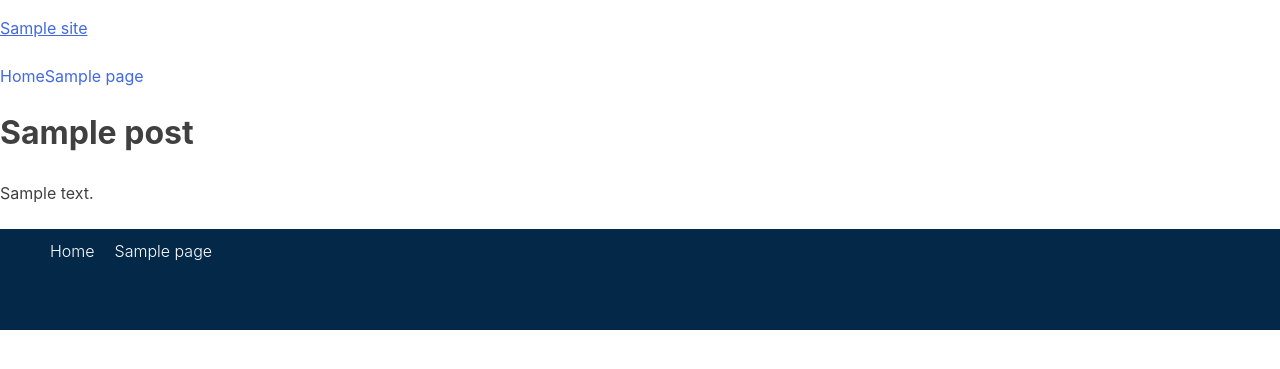
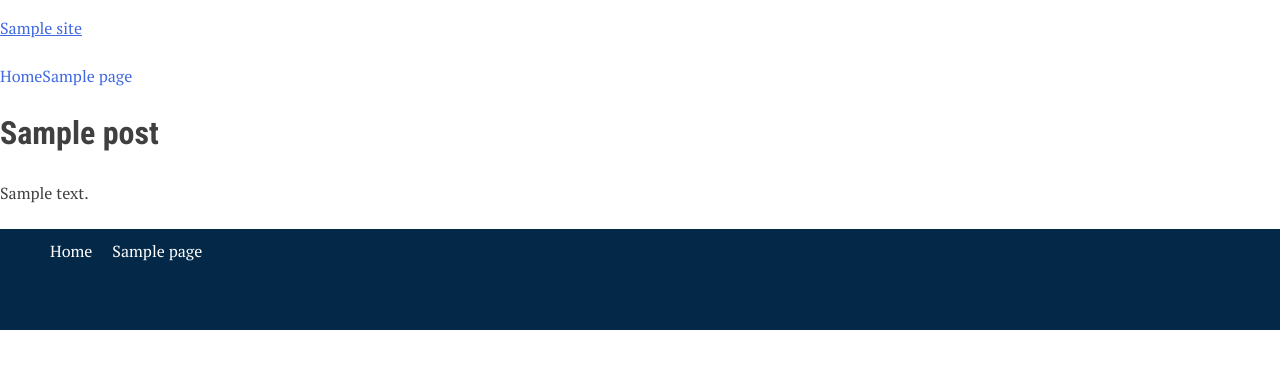
Before and after one commit to cp3402-students/project-team4, a WordPress theme: template themes/u3a-online/page.php in a window 1280 px wide. Shown: the top 369 px of the page. Run offline with PHP 8.4 and a stand-in for WordPress, Linux system fonts and the light colour scheme; the site name, menu and one post (Sample post) are stand-ins, and other content is empty; some libraries are stand-ins or nearby versions.

Commit message:
Updated functions.php to enqueue google fonts

```diff
--- a/themes/u3a-online/functions.php
+++ b/themes/u3a-online/functions.php
@@ -101,6 +101,7 @@ function u3a_online_setup() {
 		)
 	);
 }
+
 add_action( 'after_setup_theme', 'u3a_online_setup' );
 
 /**
@@ -113,6 +114,7 @@ add_action( 'after_setup_theme', 'u3a_online_setup' );
 function u3a_online_content_width() {
 	$GLOBALS['content_width'] = apply_filters( 'u3a_online_content_width', 640 );
 }
+
 add_action( 'after_setup_theme', 'u3a_online_content_width', 0 );
 
 /**
@@ -133,12 +135,15 @@ function u3a_online_widgets_init() {
 		)
 	);
 }
+
 add_action( 'widgets_init', 'u3a_online_widgets_init' );
 
 /**
  * Enqueue scripts and styles.
  */
 function u3a_online_scripts() {
+	//Enqueue Google fonts for theme: PT Serif and Roboto
+	wp_enqueue_style( 'u3a-online-fonts', "https://fonts.googleapis.com/css2?family=PT+Serif:ital,wght@0,400;0,700;1,400;1,700&family=Roboto+Condensed:ital,wght@0,100..900;1,100..900&display=swap" );
 	wp_enqueue_style( 'u3a-online-style', get_stylesheet_uri(), array(), _S_VERSION );
 	wp_style_add_data( 'u3a-online-style', 'rtl', 'replace' );
 
@@ -148,6 +153,7 @@ function u3a_online_scripts() {
 		wp_enqueue_script( 'comment-reply' );
 	}
 }
+
 add_action( 'wp_enqueue_scripts', 'u3a_online_scripts' );
 
 /**
--- a/themes/u3a-online/sass/abstracts/variables/_typography.scss
+++ b/themes/u3a-online/sass/abstracts/variables/_typography.scss
@@ -1,4 +1,8 @@
 // stylelint-disable value-keyword-case
+//Google Fonts
+$font__serif: "PT Serif", Geogia, Cambria, "Times New Roman", Times, serif;
+$font__roberto: "Roboto Condensed", "Lucinda Grande", "Lucinda Sans Unicode", "Lucinda Sans", Genevia, Arial, sans-serif;
+  //Default Variables
 $font__main: -apple-system, BlinkMacSystemFont, "Segoe UI", Roboto, Oxygen-Sans, Ubuntu, Cantarell, "Helvetica Neue", sans-serif;
 // stylelint-enable value-keyword-case
 $font__code: monaco, consolas, "Andale Mono", "DejaVu Sans Mono", monospace;
--- a/themes/u3a-online/sass/base/typography/_headings.scss
+++ b/themes/u3a-online/sass/base/typography/_headings.scss
@@ -5,4 +5,5 @@ h4,
 h5,
 h6 {
 	clear: both;
+	font-family: $font__roberto;
 }
--- a/themes/u3a-online/sass/base/typography/_typography.scss
+++ b/themes/u3a-online/sass/base/typography/_typography.scss
@@ -5,7 +5,7 @@ select,
 optgroup,
 textarea {
 	color: $color__text-main;
-	font-family: $font__main;
+	font-family: $font__serif;
 	font-size: 1rem;
 	line-height: $font__line-height-body;
 }
--- a/themes/u3a-online/style.css
+++ b/themes/u3a-online/style.css
@@ -388,7 +388,7 @@ select,
 optgroup,
 textarea {
 	color: #404040;
-	font-family: -apple-system, BlinkMacSystemFont, "Segoe UI", Roboto, Oxygen-Sans, Ubuntu, Cantarell, "Helvetica Neue", sans-serif;
+	font-family: "PT Serif", Geogia, Cambria, "Times New Roman", Times, serif;
 	font-size: 1rem;
 	line-height: 1.5;
 }
@@ -400,6 +400,7 @@ h4,
 h5,
 h6 {
 	clear: both;
+	font-family: "Roboto Condensed", "Lucinda Grande", "Lucinda Sans Unicode", "Lucinda Sans", Genevia, Arial, sans-serif;
 }
 
 p {
```
